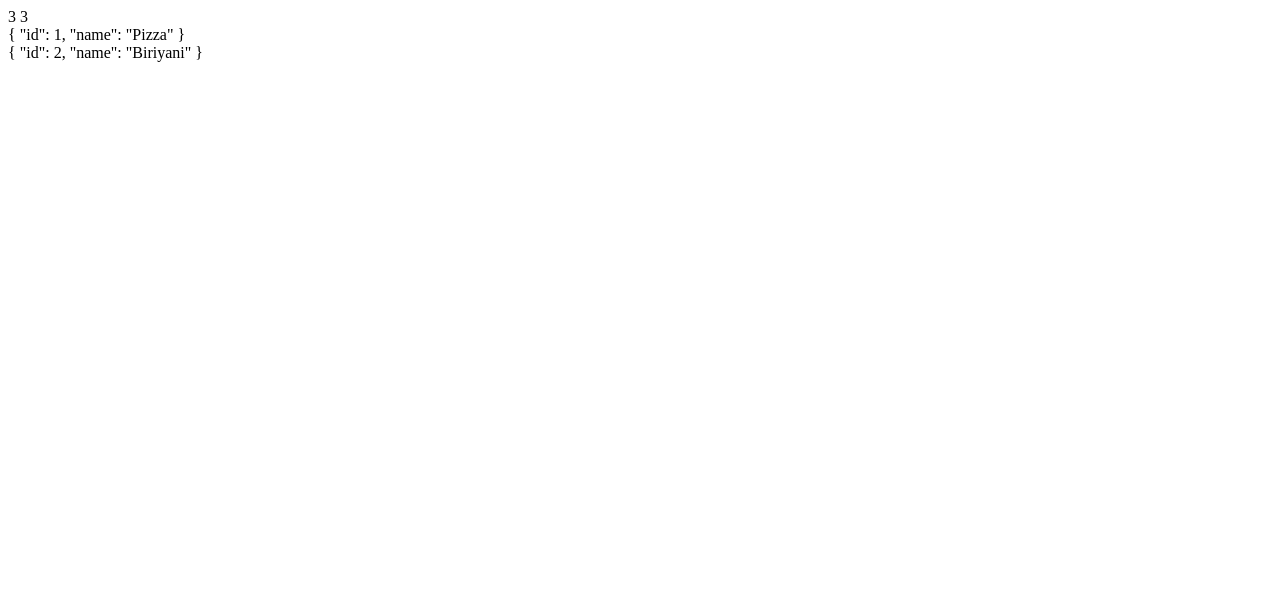
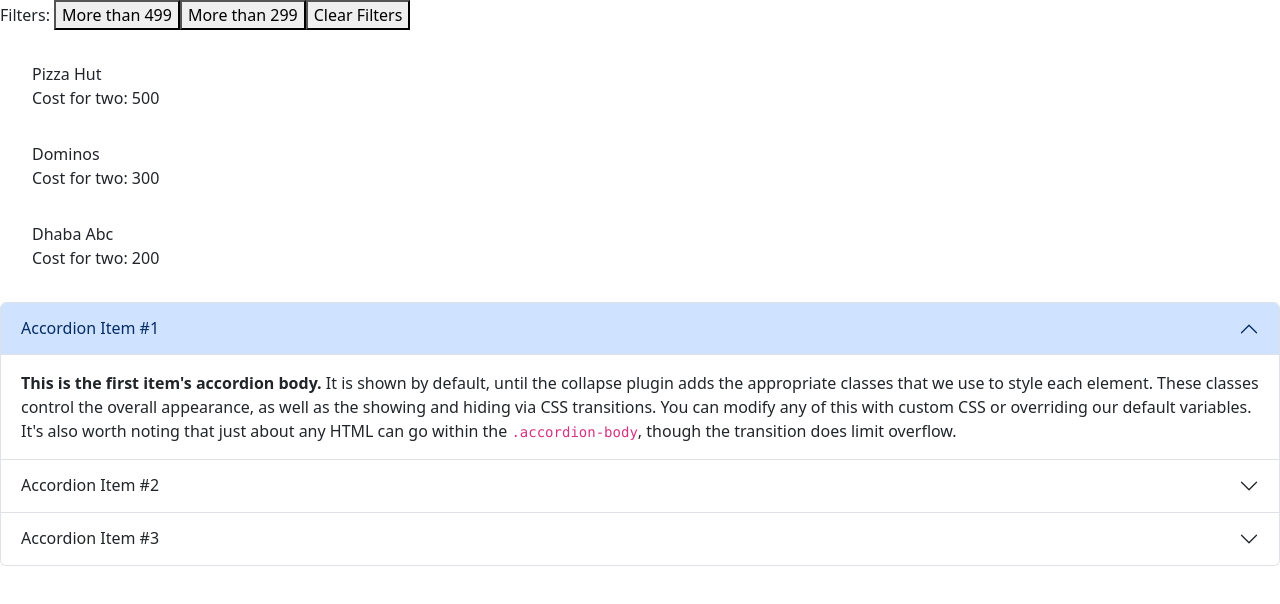
Before and after one commit to subhajitdebnath/tasteride, an Angular app: page / in a window 1280 px wide. Shown: the top 604 px of the page. Built offline with nearby package versions, Linux system fonts and the light colour scheme.

Commit message:
class 2 updates

```diff
--- a/src/app/app.component.html
+++ b/src/app/app.component.html
@@ -1,10 +1,72 @@
 
 
+<div class="filters">
+  Filters:
+  <button (click)="filterRestaurants(499)">More than 499</button>
+  <button (click)="filterRestaurants(299)">More than 299</button>
+  <button (click)="filterRestaurants(0)">Clear Filters</button>
+</div>
 
-{{1+2}}
-{{1+2}}
+<ng-container *ngFor="let restaurant of restaurants">
+
+  <div style="margin: 2rem;" class="restaurant" (click)="selectRestaurant1(restaurant)">
+    <div (click)="selectRestaurant($event, restaurant)">{{restaurant.name}}</div>
+    <div>Cost for two: {{restaurant.costForTwo}}</div>
+  </div>
+
+</ng-container>
 
 
-<div *ngFor="let food of foods">
-  {{food | json}}
+<div class="accordion" id="accordionExample">
+  <div class="accordion-item">
+    <h2 class="accordion-header">
+      <button class="accordion-button" type="button" data-bs-toggle="collapse" data-bs-target="#collapseOne" aria-expanded="true" aria-controls="collapseOne">
+        Accordion Item #1
+      </button>
+    </h2>
+    <div id="collapseOne" class="accordion-collapse collapse show" data-bs-parent="#accordionExample">
+      <div class="accordion-body">
+        <strong>This is the first item's accordion body.</strong> It is shown by default, until the collapse plugin adds the appropriate classes that we use to style each element. These classes control the overall appearance, as well as the showing and hiding via CSS transitions. You can modify any of this with custom CSS or overriding our default variables. It's also worth noting that just about any HTML can go within the <code>.accordion-body</code>, though the transition does limit overflow.
+      </div>
+    </div>
+  </div>
+  <div class="accordion-item">
+    <h2 class="accordion-header">
+      <button class="accordion-button collapsed" type="button" data-bs-toggle="collapse" data-bs-target="#collapseTwo" aria-expanded="false" aria-controls="collapseTwo">
+        Accordion Item #2
+      </button>
+    </h2>
+    <div id="collapseTwo" class="accordion-collapse collapse" data-bs-parent="#accordionExample">
+      <div class="accordion-body">
+        <strong>This is the second item's accordion body.</strong> It is hidden by default, until the collapse plugin adds the appropriate classes that we use to style each element. These classes control the overall appearance, as well as the showing and hiding via CSS transitions. You can modify any of this with custom CSS or overriding our default variables. It's also worth noting that just about any HTML can go within the <code>.accordion-body</code>, though the transition does limit overflow.
+      </div>
+    </div>
+  </div>
+  <div class="accordion-item">
+    <h2 class="accordion-header">
+      <button class="accordion-button collapsed" type="button" data-bs-toggle="collapse" data-bs-target="#collapseThree" aria-expanded="false" aria-controls="collapseThree">
+        Accordion Item #3
+      </button>
+    </h2>
+    <div id="collapseThree" class="accordion-collapse collapse" data-bs-parent="#accordionExample">
+      <div class="accordion-body">
+        <strong>This is the third item's accordion body.</strong> It is hidden by default, until the collapse plugin adds the appropriate classes that we use to style each element. These classes control the overall appearance, as well as the showing and hiding via CSS transitions. You can modify any of this with custom CSS or overriding our default variables. It's also worth noting that just about any HTML can go within the <code>.accordion-body</code>, though the transition does limit overflow.
+      </div>
+    </div>
+  </div>
 </div>
+
+
+<!-- https://getbootstrap.com/docs/5.3/ -->
+<!-- 1. create a list of restaurants taking restaurant type as veg or nonveg. add a veg and nonveg filter in the UI and filter out the restaurants as per that. -->
+<!-- <hr> -->
+
+
+<!-- <ng-container *ngFor="let restaurant of restaurants">
+  <p>{{restaurant | json}}</p>
+  <div *ngIf="restaurant.costForTwo >= 500" style="margin: 2rem;" class="restaurant">
+    <div>{{restaurant.name}}</div>
+    <div>Cost for two: {{restaurant.costForTwo}}</div>
+  </div>
+
+</ng-container> -->
--- a/src/app/app.component.ts
+++ b/src/app/app.component.ts
@@ -1,4 +1,5 @@
 import { Component } from '@angular/core';
+import { Restaurant } from './models/data.model';
 
 @Component({
   selector: 'app-root',
@@ -7,16 +8,45 @@
 })
 export class AppComponent {
   title = 'tasteride';
-
-
-  foods: any[] = [
+  loader = false;
+  restaurants: Restaurant[] = [
     {
       id: 1,
-      name: 'Pizza'
+      name: 'Pizza Hut',
+      costForTwo: 500
     },
     {
       id: 2,
-      name: 'Biriyani'
+      name: 'Dominos',
+      costForTwo: 300
+    },
+    {
+      id: 2,
+      name: 'Dhaba Abc',
+      costForTwo: 200
     }
-  ]
+  ];
+
+  selectedRestaurant!: Restaurant;
+
+  allRestaurants = this.restaurants;
+
+  filterRestaurants(value: number): void {
+    console.log(value);
+    this.restaurants = this.allRestaurants;
+    this.restaurants = this.restaurants.filter(item => item.costForTwo > value);
+  }
+
+  selectRestaurant(event: any, restaurant: Restaurant): void {
+    this.selectedRestaurant = restaurant;
+    console.log(event);
+    event.stopPropagation();
+    alert(this.selectedRestaurant.name);
+  }
+
+  selectRestaurant1(restaurant: Restaurant): void {
+    this.selectedRestaurant = restaurant;
+
+    alert(this.selectedRestaurant.costForTwo);
+  }
 }
--- /dev/null
+++ b/src/app/models/data.model.ts
@@ -0,0 +1,6 @@
+
+export interface Restaurant {
+    id: number;
+    name: string;
+    costForTwo: number;
+}
--- a/src/index.html
+++ b/src/index.html
@@ -6,6 +6,8 @@
   <base href="/">
   <meta name="viewport" content="width=device-width, initial-scale=1">
   <link rel="icon" type="image/x-icon" href="favicon.ico">
+  <link href="https://cdn.jsdelivr.net/npm/bootstrap@5.3.0/dist/css/bootstrap.min.css" rel="stylesheet" integrity="sha384-9ndCyUaIbzAi2FUVXJi0CjmCapSmO7SnpJef0486qhLnuZ2cdeRhO02iuK6FUUVM" crossorigin="anonymous">
+  <script src="https://cdn.jsdelivr.net/npm/bootstrap@5.3.0/dist/js/bootstrap.bundle.min.js" integrity="sha384-geWF76RCwLtnZ8qwWowPQNguL3RmwHVBC9FhGdlKrxdiJJigb/j/68SIy3Te4Bkz" crossorigin="anonymous"></script>
 </head>
 <body>
   <app-root></app-root>
```
